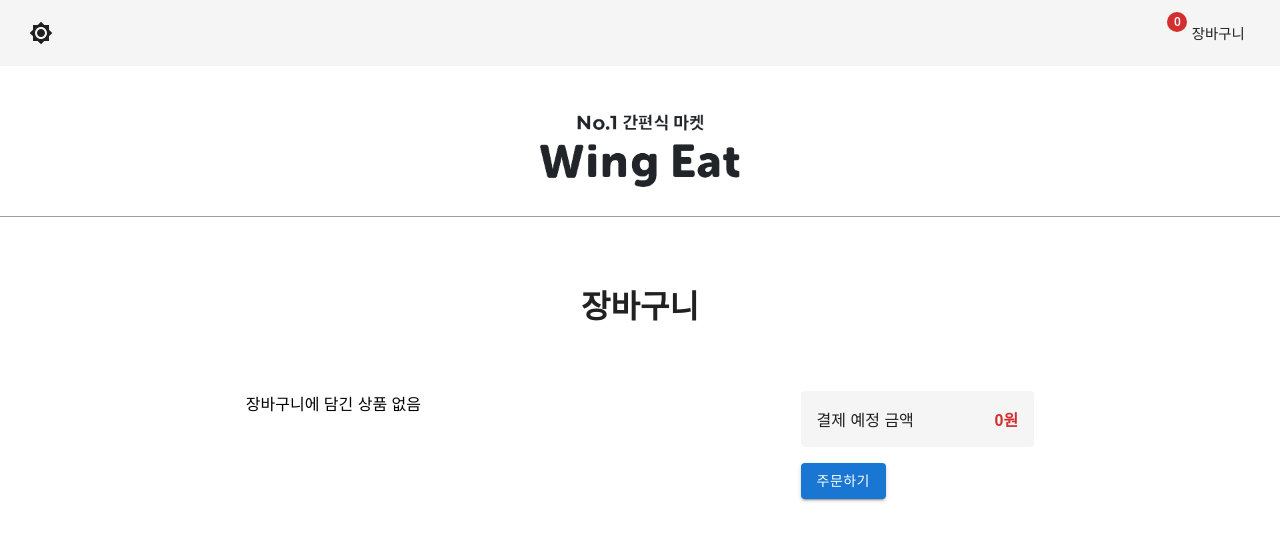
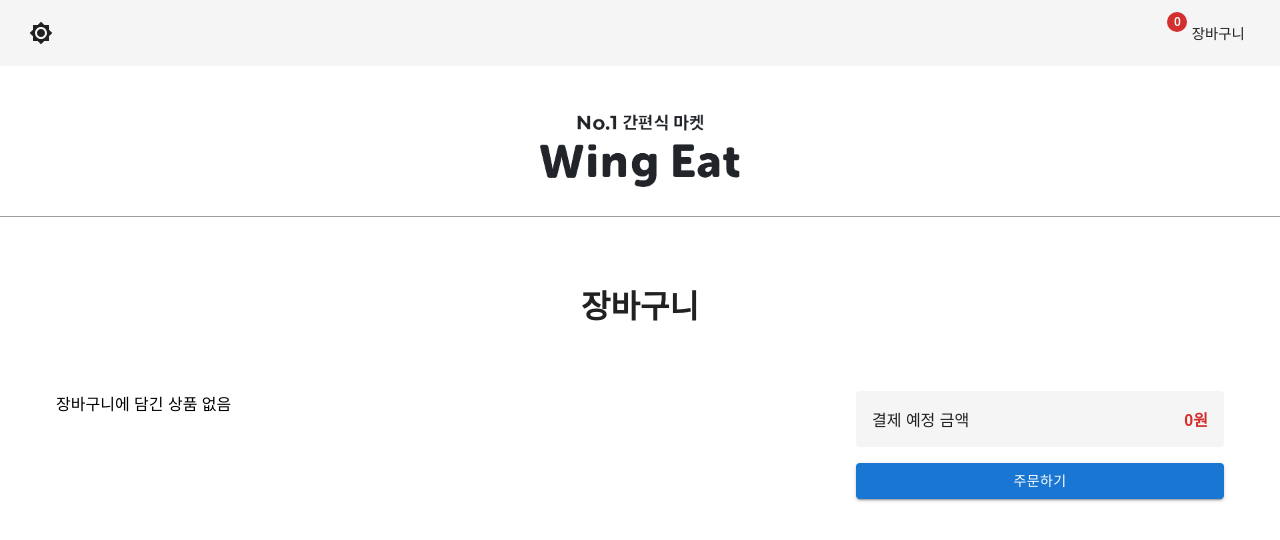
Before and after one commit to NariP/wingeat, a React (Create React App) app: page /cart in a window 1280 px wide. Shown: the top 540 px of the page. Built offline with nearby package versions, Linux system fonts and the light colour scheme.

Commit message:
feature: 결제 예상금액 부분 UI 수정하기 #10

```diff
--- a/src/pages/Cart/Cart.js
+++ b/src/pages/Cart/Cart.js
@@ -14,13 +14,13 @@
       >
         장바구니
       </Typography>
-      <Grid
-        container
-        columns={{ xs: 12, mobile: 6, desktop: 6 }}
-        justifyContent="space-around"
-      >
-        <CartList setPaymentMap={setPaymentMap} />
-        <PaymentAmount paymentMap={paymentMap} />
+      <Grid container spacing={4}>
+        <Grid item xs={12} mobile={8}>
+          <CartList setPaymentMap={setPaymentMap} />
+        </Grid>
+        <Grid item xs={12} mobile={4}>
+          <PaymentAmount paymentMap={paymentMap} />
+        </Grid>
       </Grid>
     </Container>
   );
--- a/src/pages/Cart/sections/PaymentAmount.js
+++ b/src/pages/Cart/sections/PaymentAmount.js
@@ -17,7 +17,7 @@
         <div>결제 예정 금액</div>
         <RealPayment>{fCurrency(totalPayment)}원</RealPayment>
       </PaymentWrapper>
-      <Button variant="contained" sx={{ marginTop: '1rem' }}>
+      <Button variant="contained" sx={{ marginTop: '1rem', width: '100%' }}>
         주문하기
       </Button>
     </Wrapper>
@@ -27,7 +27,6 @@
   paymentMap: PropTypes.object,
 };
 const Wrapper = styled('div')(({ theme }) => ({
-  width: '20%',
   color: theme.palette.text.primary,
 }));
 const PaymentWrapper = styled('div')(({ theme }) => ({
```
